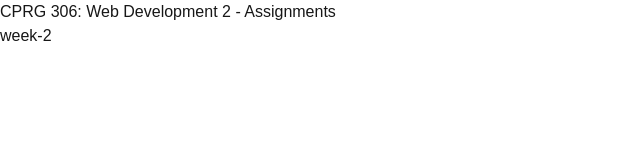
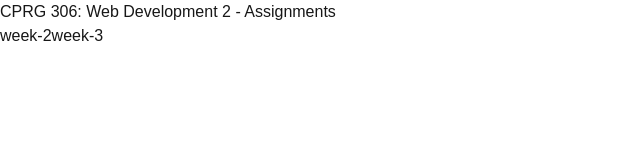
Before and after one commit to Edu-Henry-Leung/cprg306-assignments, a Next.js app: page / in a window 1280 px wide. Shown: the top 160 px of the page, without its empty margins (0-640 px from the left). Built offline with nearby package versions, Linux system fonts and the light colour scheme.

Commit message:
Adding a link to week 3

```diff
--- a/app/page.tsx
+++ b/app/page.tsx
@@ -6,6 +6,7 @@ export default function Home() {
       <h1>CPRG 306: Web Development 2 - Assignments</h1>
       <nav>
         <Link href="/week-2">week-2</Link>
+        <Link href="/week-3">week-3</Link>
       </nav>
     </main>
   );
```
